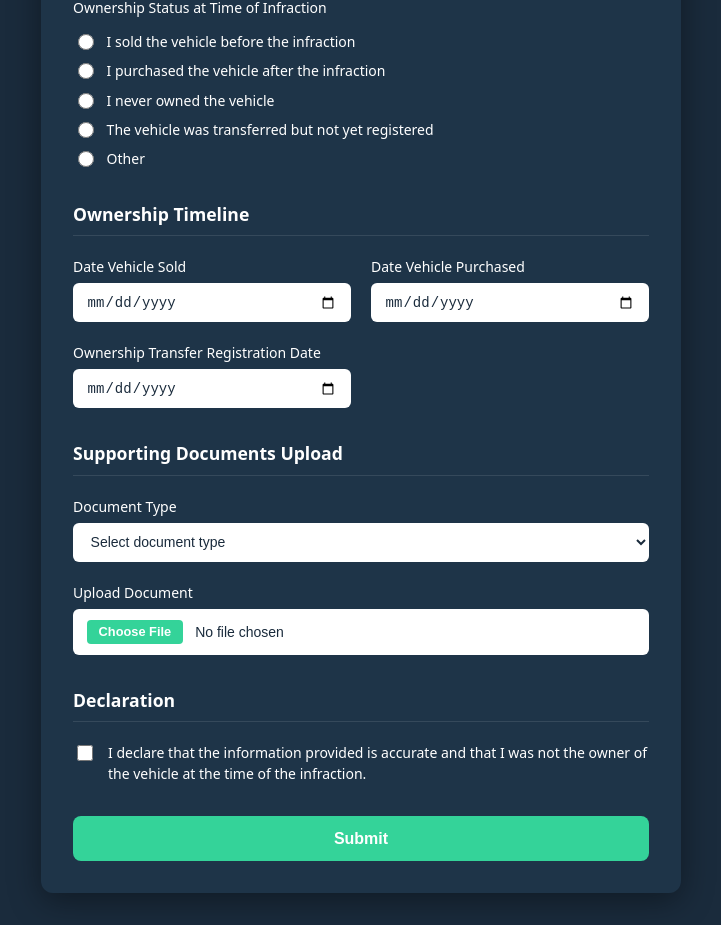
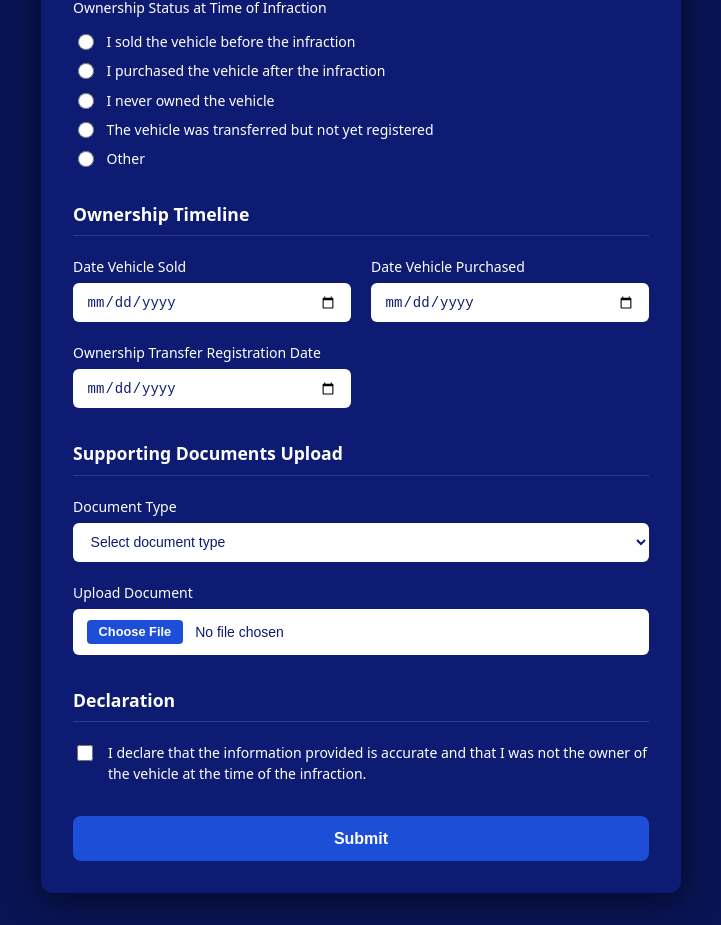
Before and after one commit to geopapak/testFormReact, a React (Vite) app: page / in a window 1280 px wide. Shown: the part 920-1845 px from the top of the page, without its empty margins (279-1000 px from the left). Built offline with nearby package versions, Linux system fonts and the light colour scheme.

Commit message:
Update color scheme to navy blue palette
Replace teal/dark-grey theme with deep navy blue (#091454 background,
#0d1b72 card) and bright blue (#1d4ed8) accents to match brand colors.

https://claude.ai/code/session_01Hn7s16td4o2k7UzyMg2mBm

```diff
--- a/src/components/CaseForm.css
+++ b/src/components/CaseForm.css
@@ -4,18 +4,18 @@
   display: flex;
   align-items: center;
   justify-content: center;
-  background-color: #1a2b3c;
+  background-color: #091454;
   padding: 2rem 1rem;
 }
 
 /* ── Form card ── */
 .case-form {
-  background-color: #1e3448;
+  background-color: #0d1b72;
   border-radius: 12px;
   padding: 2rem;
   width: 100%;
   max-width: 640px;
-  box-shadow: 0 8px 32px rgba(0, 0, 0, 0.4);
+  box-shadow: 0 8px 32px rgba(0, 0, 0, 0.5);
 }
 
 /* ── Section ── */
@@ -29,7 +29,7 @@
   font-weight: 600;
   margin: 0 0 1.25rem 0;
   padding-bottom: 0.5rem;
-  border-bottom: 1px solid rgba(255, 255, 255, 0.1);
+  border-bottom: 1px solid rgba(255, 255, 255, 0.15);
 }
 
 .section-placeholder {
@@ -70,7 +70,7 @@
   background-color: #ffffff;
   border: none;
   border-radius: 6px;
-  color: #1a2b3c;
+  color: #0d1b72;
   font-size: 0.875rem;
   padding: 0.65rem 0.85rem;
   outline: none;
@@ -80,12 +80,12 @@
 }
 
 .form-group input::placeholder {
-  color: #9aa5b4;
+  color: #7a8bb5;
 }
 
 .form-group input:focus,
 .form-group select:focus {
-  box-shadow: 0 0 0 3px rgba(52, 211, 153, 0.4);
+  box-shadow: 0 0 0 3px rgba(96, 165, 250, 0.5);
 }
 
 /* Keep date input icon visible */
@@ -124,7 +124,7 @@
 }
 
 .radio-option input[type='radio'] {
-  accent-color: #34d399;
+  accent-color: #60a5fa;
   margin-top: 2px;
   flex-shrink: 0;
   width: 16px;
@@ -137,7 +137,7 @@
   background-color: #ffffff;
   border: none;
   border-radius: 6px;
-  color: #1a2b3c;
+  color: #0d1b72;
   font-size: 0.875rem;
   padding: 0.5rem 0.85rem;
   width: 100%;
@@ -146,7 +146,7 @@
 }
 
 .file-input::file-selector-button {
-  background-color: #34d399;
+  background-color: #1d4ed8;
   color: #ffffff;
   border: none;
   border-radius: 4px;
@@ -158,7 +158,7 @@
 }
 
 .file-input::file-selector-button:hover {
-  background-color: #10b981;
+  background-color: #1e40af;
 }
 
 /* ── Checkbox ── */
@@ -173,7 +173,7 @@
 }
 
 .checkbox-option input[type='checkbox'] {
-  accent-color: #34d399;
+  accent-color: #60a5fa;
   margin-top: 3px;
   flex-shrink: 0;
   width: 16px;
@@ -186,7 +186,7 @@
   display: block;
   width: 100%;
   padding: 0.85rem;
-  background-color: #34d399;
+  background-color: #1d4ed8;
   color: #ffffff;
   font-size: 1rem;
   font-weight: 600;
@@ -198,7 +198,7 @@
 }
 
 .submit-btn:hover {
-  background-color: #10b981;
+  background-color: #1e40af;
 }
 
 .submit-btn:active {
```
